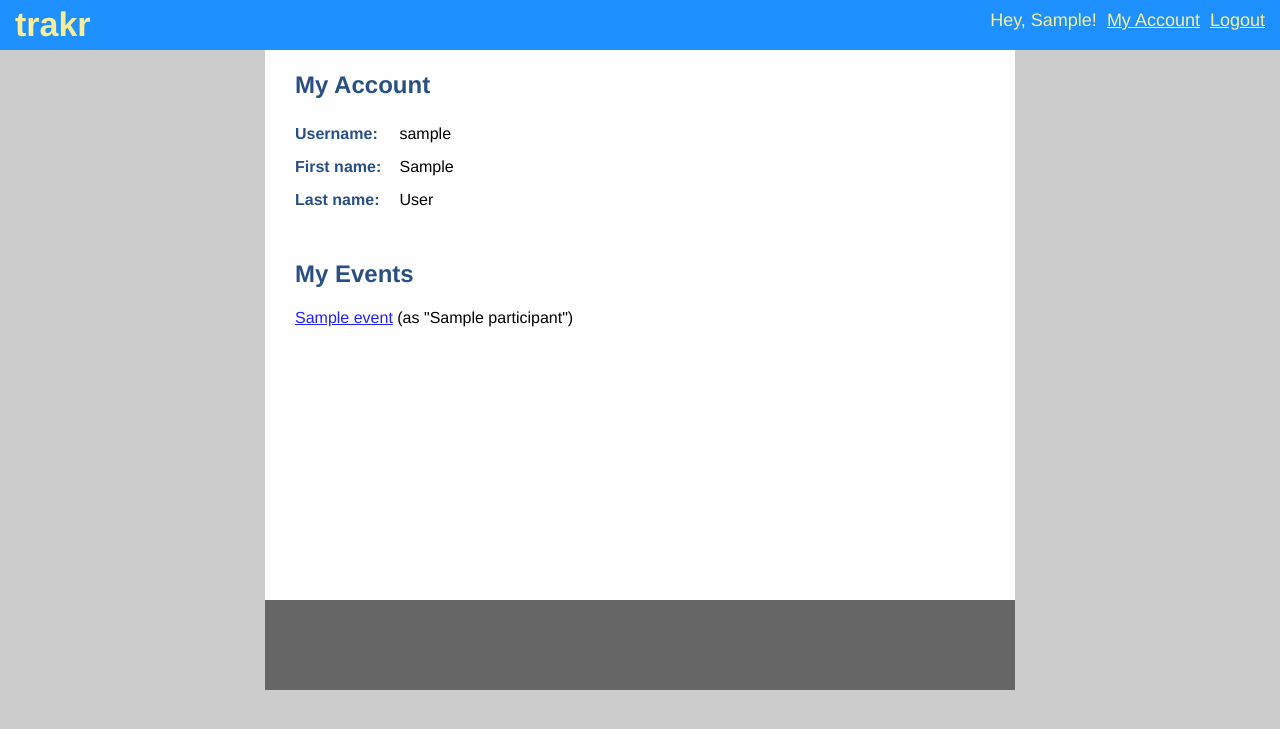
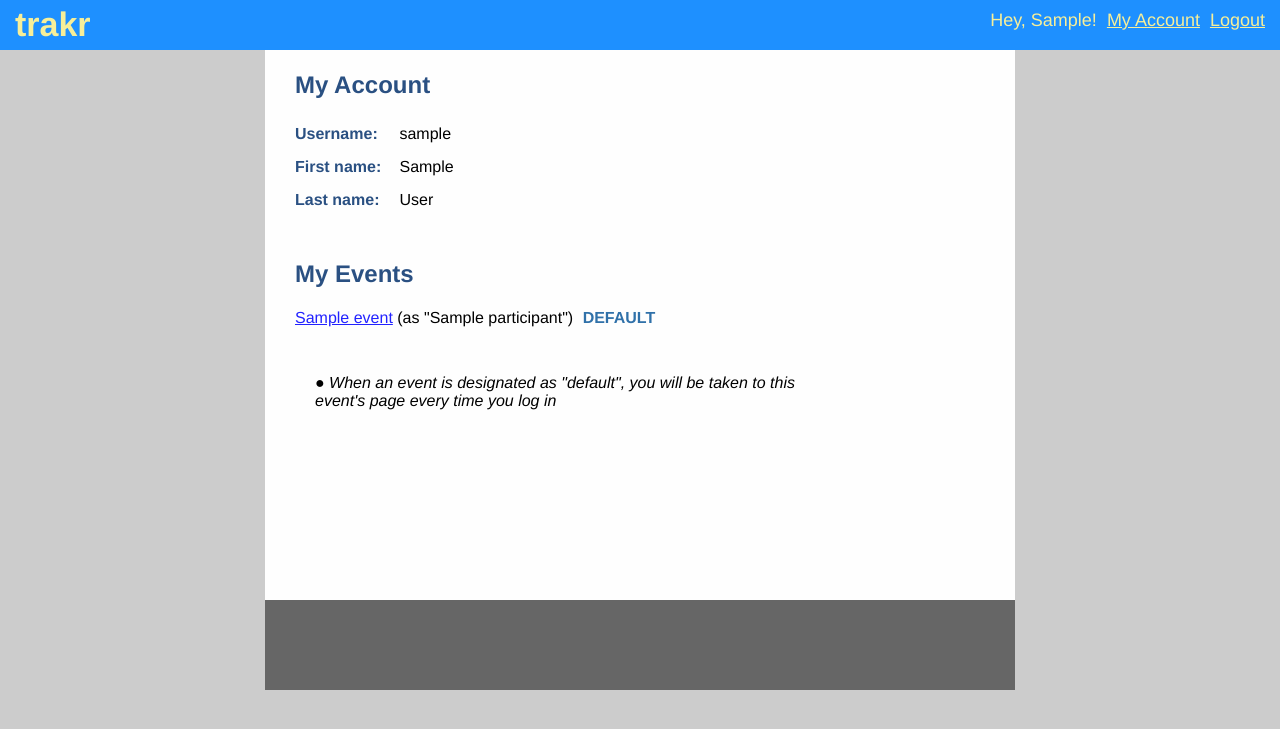
Before and after one commit to paulkore/moneytracker, a Django app: page /account/ in a window 1280 px wide. Shown: the top 729 px of the page. Run offline with Django 3.2, Linux system fonts and the light colour scheme; a user stored in the database is signed in; tables that the repository leaves empty hold one stand-in row (values such as "Sample post"); some libraries are stand-ins or nearby versions.

Commit message:
Introduce "default" event concept
Issue #37:
This adds a new column to the participant table: "is_default"
When a participant record is flagged as "default", that event's page
becomes the user's landing page upon login.
If a user has no default event designated, the landing page is their
account page.
Controls have been added to the account page to select the default
event.

```diff
--- a/moneytracker/models.py
+++ b/moneytracker/models.py
@@ -48,6 +48,7 @@ class Participant(models.Model):
     user = models.ForeignKey(User)
     event = models.ForeignKey(Event)
     name = models.CharField(max_length=15, blank=False, null=True)
+    is_default = models.BooleanField(blank=False, null=False, default=False)
 
     class Meta:
         db_table = 'mt_participant'
--- a/moneytracker/static/colors.css
+++ b/moneytracker/static/colors.css
@@ -30,6 +30,10 @@ body {
 
 .http-error-message {
     color: #8B0000;
+}
+
+.account-event-default {
+    color: #3071A9;
 }
 
 
--- a/moneytracker/static/style.css
+++ b/moneytracker/static/style.css
@@ -98,7 +98,27 @@ body {
 
 .account-event-list-item {
     display: block;
-    padding-bottom: 10px;
+    min-height: 35px;
+    margin-bottom: 5px;
+}
+
+.account-event-list-item-url {
+    display: inline-block;
+    vertical-align: top;
+}
+
+.account-event-default {
+    display: inline-block;
+    vertical-align: top;
+    font-weight: bold;
+    margin-left: 5px;
+}
+
+.account-event-list-notes {
+    font-style: italic;
+    max-width: 500px;
+    margin-top: 30px;
+    margin-left: 20px;
 }
 
 /* EVENT MONEY RECORDS PAGE */
@@ -228,6 +248,7 @@ form {
 
 
 .button {
+    display: inline-block;
     font-size: 20px;
     line-height: 38px;
     min-width: 100px;
@@ -240,6 +261,11 @@ form {
 
 .button.button-short {
     min-width: 50px;
+}
+
+.button.button-small {
+    font-size: 16px;
+    line-height: 25px;
 }
 
 .button.button-square {
--- a/moneytracker/templates/account.html
+++ b/moneytracker/templates/account.html
@@ -36,10 +36,25 @@
         {% if event_list %}
             {% for event_list_item in event_list %}
                 <div class="account-event-list-item">
-                    <a class="action-link" href="{{ event_list_item.event_url }}">{{ event_list_item.event_name }}</a>
-                    (as "{{ event_list_item.participant_name }}")
+                    <div class="account-event-list-item-url">
+                        <a class="action-link" href="{{ event_list_item.event_url }}">{{ event_list_item.event_name }}</a>
+                        (as "{{ event_list_item.participant_name }}")
+                    </div>
+
+                    {% if event_list_item.is_default %}
+                        <div class="account-event-default">DEFAULT</div>
+                    {% else %}
+                        <button class="button button-small button-margin-left"
+                                onclick="window.location.href='{{ event_list_item.url_make_default }}';">make default</button>
+                    {% endif %}
                 </div>
             {% endfor %}
+
+
+            <div class="account-event-list-notes">
+                ● When an event is designated as "default", you will be taken to this event's page every time you log in
+            </div>
+
         {% else %}
             Not registered in any events yet
         {% endif %}
--- a/moneytracker/urls.py
+++ b/moneytracker/urls.py
@@ -12,7 +12,12 @@ urlpatterns = patterns(
     url(r'^$', views.login_redirect_view),
     url(r'^login/$', views.login_view, name='login'),
     url(r'^logout/$', views.logout_view, name='logout'),
+
     url(r'^account/$', views.account_view, name='account'),
+    url(r'^account/event-make-default/(?P<participant_id>\d+)$',
+        views.account_event_make_default,
+        name='account-event-make-default'),
+
 
     url(r'^(?P<event_name_slug>[-\w]+)/$', views.event_records_view, name='event-records'),
 
--- a/moneytracker/views/__init__.py
+++ b/moneytracker/views/__init__.py
@@ -3,6 +3,7 @@ from moneytracker.views.login_view import logout_view
 from moneytracker.views.login_view import login_redirect_view
 
 from moneytracker.views.account_view import account_view
+from moneytracker.views.account_view import account_event_make_default
 
 from moneytracker.views.event_records_view import event_records_view
 from moneytracker.views.money_record_view import money_record_view
--- a/moneytracker/views/account_view.py
+++ b/moneytracker/views/account_view.py
@@ -1,7 +1,9 @@
+from django.core.exceptions import PermissionDenied
 from django.core.urlresolvers import reverse
-from django.http import HttpResponseRedirect
+from django.db import transaction
+from django.http import HttpResponseRedirect, Http404
 from django.shortcuts import render
-from moneytracker.models import Participant, Event
+from moneytracker.models import Participant
 
 
 class EventData:
@@ -15,6 +17,9 @@ class EventData:
         self.participant_name = participant.name
         if not self.participant_name or not self.participant_name.strip():
             self.participant_name = 'N/A'
+
+        self.is_default = participant.is_default
+        self.url_make_default = reverse('account-event-make-default', kwargs={'participant_id': participant.id})
 
 
 def account_view(request):
@@ -42,3 +47,30 @@ def account_view(request):
         'last_name': last_name,
         'event_list': event_data_objects,
     })
+
+
+def account_event_make_default(request, participant_id):
+    user = request.user
+    if not user.is_authenticated():
+        return HttpResponseRedirect(reverse('login'))
+
+    # confirm that the participant id exists, and belongs to this user
+    par_check = Participant.objects.get(id=participant_id)
+    if not par_check:
+        raise Http404()
+    if not par_check.user_id == user.id:
+        raise PermissionDenied()
+
+    # apply the change
+    with transaction.atomic():
+        par_id = int(participant_id)
+        for participant in Participant.find_by_user(user):
+            if par_id == participant.id:
+                participant.is_default = True
+                participant.save()
+            else:
+                participant.is_default = False
+                participant.save()
+
+    # return to the account page
+    return HttpResponseRedirect(reverse('account'))
```
Also changed, not shown: moneytracker/account.py (+27 -10 lines), moneytracker/migrations/0003_auto_20150223_1638.py (added), moneytracker/migrations/0004_auto_20150223_1732.py (added).
